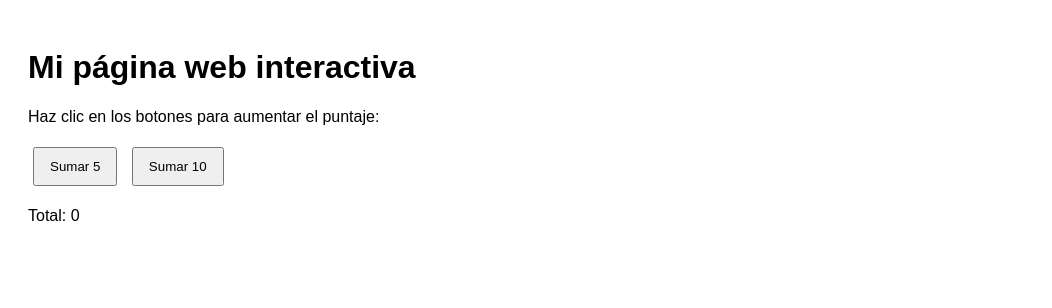
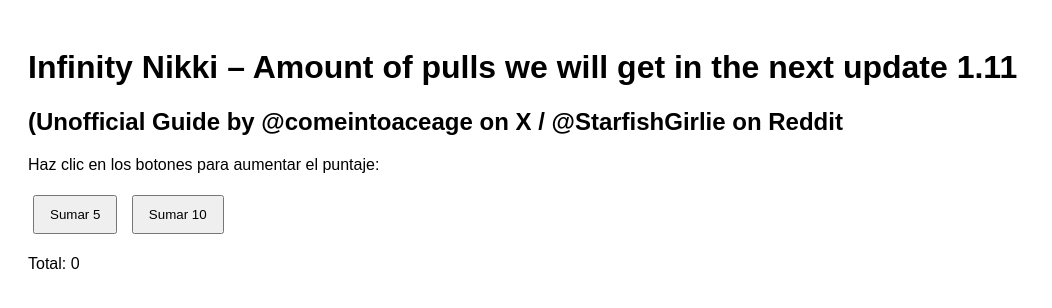
Before and after one commit to starfishgirlie/Infinity-Nikki, a plain HTML site: page pulls.html in a window 1280 px wide. Shown: the whole page, without its empty margins (0-1052 px from the left). Drawn offline with Linux system fonts and the light colour scheme.

Commit message:
Update pulls.html

```diff
--- a/pulls.html
+++ b/pulls.html
@@ -1,8 +1,8 @@
 <!DOCTYPE html>
-<html lang="es">
+<html lang="en">
 <head>
     <meta charset="UTF-8">
-    <title>Mi primera página</title>
+    <title> Infinity Nikki – Amount of pulls we will get in the next update 1.11</title>
     <style>
         body { font-family: Arial, sans-serif; padding: 20px; }
         button { margin: 5px; padding: 10px 15px; }
@@ -10,7 +10,8 @@
 </head>
 <body>
 
-<h1>Mi página web interactiva</h1>
+<h1>Infinity Nikki – Amount of pulls we will get in the next update 1.11</h1>
+<h2>(Unofficial Guide by @comeintoaceage on X / @StarfishGirlie on Reddit</h2>
 
 <p>Haz clic en los botones para aumentar el puntaje:</p>
 
```
